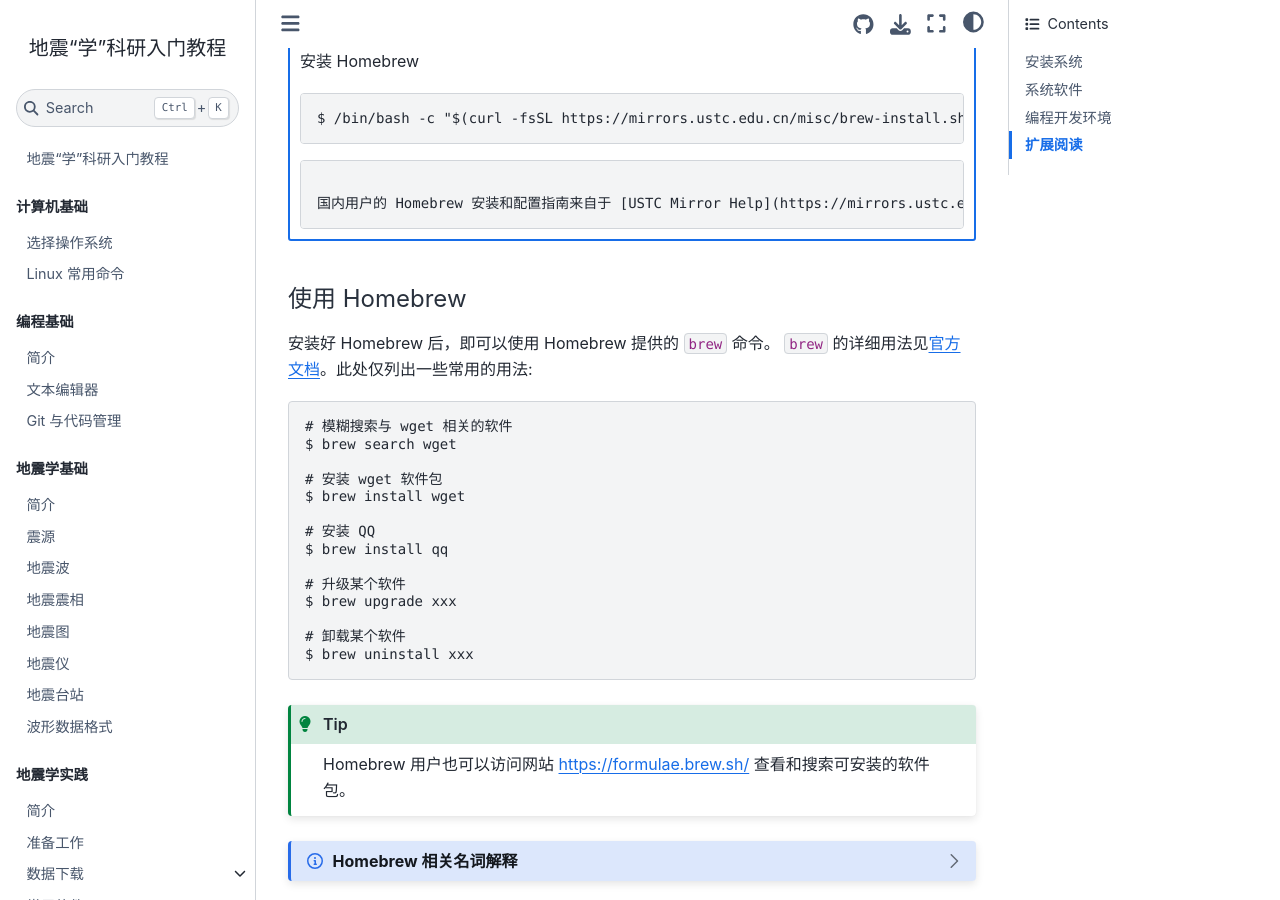
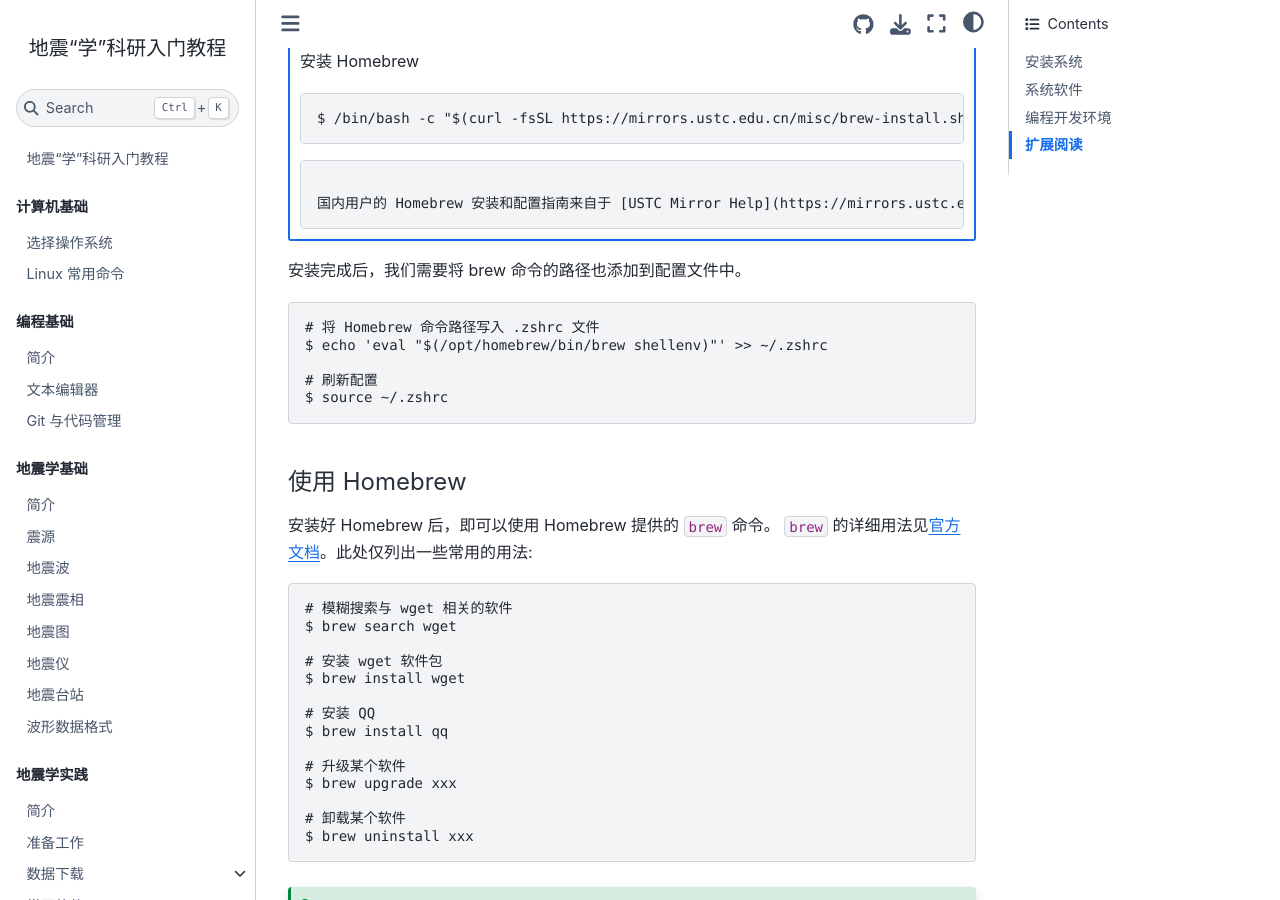
Before and after one commit to seismo-learn/seismology101, a Jupyter Book: the page built from source/computer/macos-setup.md, in a window 1280 px wide and 900 px high, scrolled down 2038 px. Built offline with Jupyter Book 1.0.4 settings and Sphinx 7.4.7 and the Sphinx Book theme 1.1.4, drawn with Linux system fonts in a browser that asks for light colours; pages that are not in the unit, such as notebooks, are missing from menus.

Commit message:
Update source/computer/macos-setup.md
Co-authored-by: Dongdong Tian <seisman.info@gmail.com>

````diff
--- a/source/computer/macos-setup.md
+++ b/source/computer/macos-setup.md
@@ -97,6 +97,15 @@ $ /bin/bash -c "$(curl -fsSL https://raw.githubusercontent.com/Homebrew/install/
 :::
 ::::
 
+安装完成后，我们需要将 brew 命令的路径也添加到配置文件中。
+
+```
+# 将 Homebrew 命令路径写入 .zshrc 文件
+$ echo 'eval "$(/opt/homebrew/bin/brew shellenv)"' >> ~/.zshrc
+
+# 刷新配置
+$ source ~/.zshrc
+```
 #### 使用 Homebrew
 
 安装好 Homebrew 后，即可以使用 Homebrew 提供的 `brew` 命令。
````
